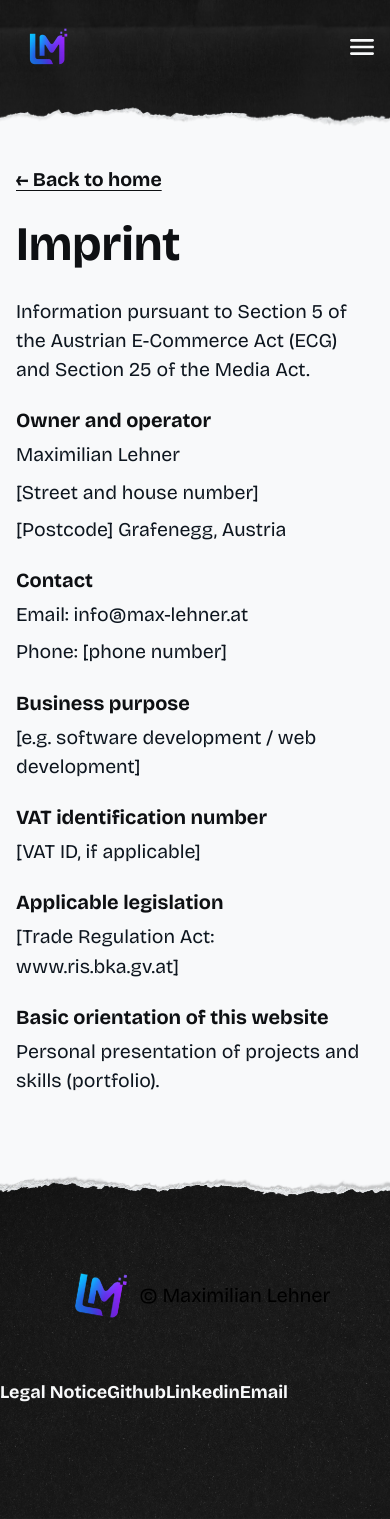
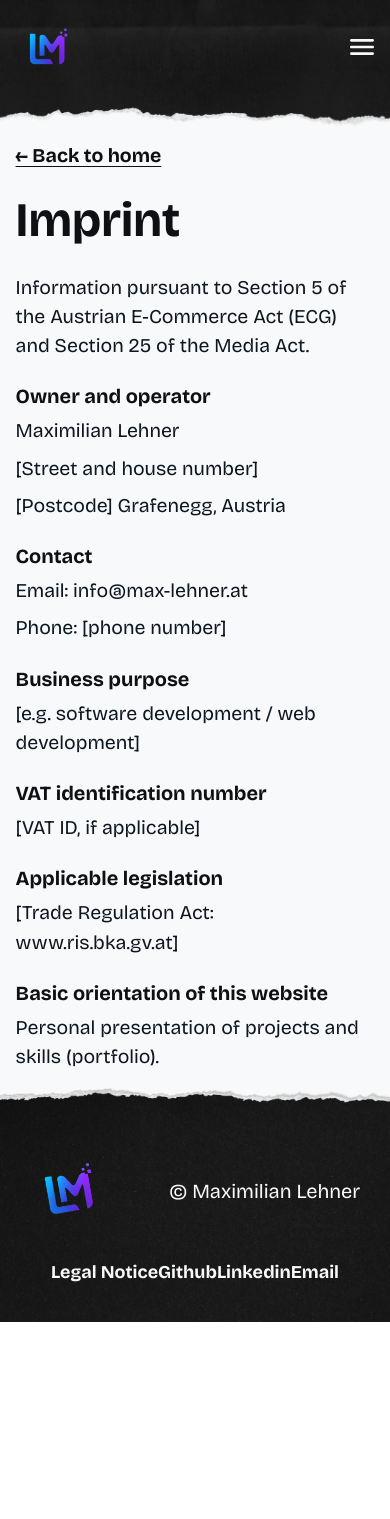
Before and after one commit to Lehnerma/Portfolio, an Angular app: page /imprint in a window 390 px wide. After the commit the page ends 1322 px from the top, so only its background shows below. Built offline with nearby package versions, Linux system fonts and the light colour scheme.

Commit message:
feat: Enhance main footer and legal page styles for improved responsiveness and clarity

```diff
--- a/src/app/sections/main-footer/main-footer.html
+++ b/src/app/sections/main-footer/main-footer.html
@@ -1,5 +1,5 @@
-<article loading="lazy" class="contact">
-  <div class="contact__wrapper">
+<article loading="lazy" class="contact" [class.contact--light]="lightFooter()">
+  <div [class.contact__wrapper]="!lightFooter()">
     @if (!lightFooter()) {
       <section class="contact__section--title">
         <app-underline-title variant="double" class="contact__titles">
@@ -23,14 +23,17 @@
       </section>
     }
 
-    <section class="contact__section--name">
+    <section
+      [class.contact__section--name]="!lightFooter()"
+      [class.contact__section--name-light]="lightFooter()"
+    >
       <img src="/assets/img/lm_logo.webp" alt="Logo LM" class="contact__logo--lm" />
       <p class="contact__name txt20-24">© Maximilian Lehner</p>
     </section>
   </div>
 
-  <nav>
-    <ul>
+  <nav class="contact__nav">
+    <ul class="contact__nav-elements">
       @for (el of navElements(); track $index) {
         <app-nav-element
           [label]="el.label"
--- a/src/app/sections/main-footer/main-footer.scss
+++ b/src/app/sections/main-footer/main-footer.scss
@@ -2,6 +2,7 @@
 
 :host {
   display: block;
+  --dp-view: 1000px;
 }
 
 .contact {
@@ -10,10 +11,11 @@
   background-size: cover;
   background-position: top;
   padding-top: 4rem;
+  padding-bottom: 2rem;
 
   display: grid;
   gap: 24px;
-  grid-template-rows: auto 144px;
+  grid-template-rows: auto auto;
 
   &__wrapper {
     display: grid;
@@ -35,6 +37,13 @@
       display: flex;
       justify-content: space-around;
       align-items: center;
+    }
+
+    &--name-light {
+      display: flex;
+      align-items: center;
+      justify-content: space-around;
+      color: $white-base;
     }
   }
 
@@ -65,7 +74,7 @@
     &--lm {
       width: 80px;
       aspect-ratio: 1/1;
-      transform: rotate(10deg);
+      transform: rotate(-10deg);
     }
   }
 
@@ -73,6 +82,17 @@
     display: flex;
     justify-content: space-between;
     align-items: center;
+  }
+
+  &__nav {
+    justify-self: center;
+  }
+  &__nav-elements {
+    width: 100%;
+    display: flex;
+    justify-content: space-around;
+    align-items: center;
+    max-width: var(--dp-view);
   }
 }
 
--- a/src/app/shared/legal-page/legal-page.scss
+++ b/src/app/shared/legal-page/legal-page.scss
@@ -8,9 +8,9 @@
   display: flex;
   flex-direction: column;
   gap: 24px;
-  max-width: 800px;
+  max-width: $dp-max-width;
   margin-inline: auto;
-  padding: 40px $spacing16-40 80px;
+  padding: $body-spacing;
 
   &__back {
     width: fit-content;
```
